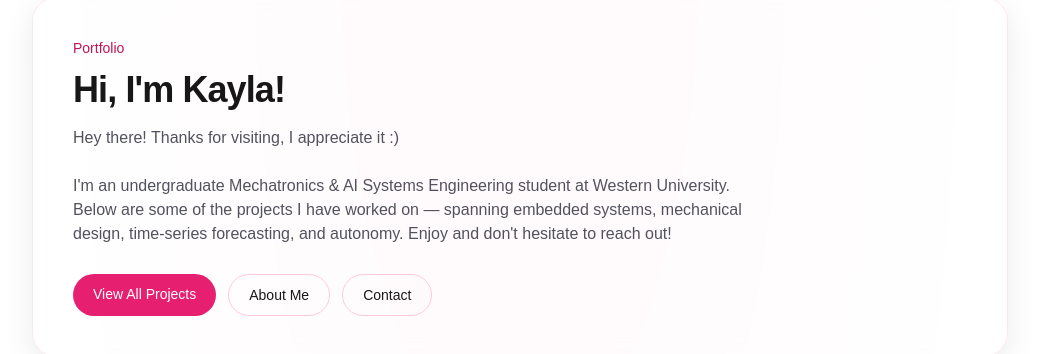
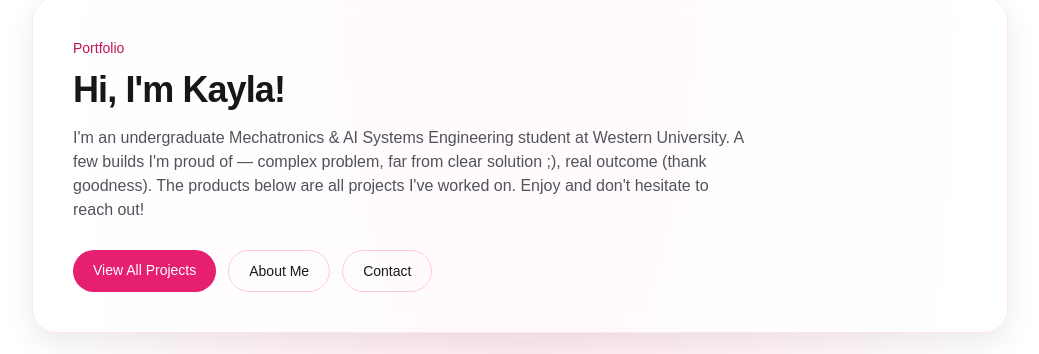
Before and after one commit to kayladipaolo/portfolio, a Next.js app: page / in a window 1280 px wide. Shown: the part 108-462 px from the top of the page, without its empty margins (120-1159 px from the left). Built offline with nearby package versions, Linux system fonts and the light colour scheme.

Commit message:
Update portfolio

```diff
--- a/app/about/page.tsx
+++ b/app/about/page.tsx
@@ -4,10 +4,9 @@ export default function AboutPage() {
       <section className="rounded-3xl border border-[var(--blush-100)] bg-white/80 p-10 shadow-[0_10px_30px_rgba(0,0,0,0.08)] backdrop-blur">
         <h1 className="text-3xl font-semibold tracking-tight">About Me :)</h1>
         <p className="mt-4 max-w-2xl text-zinc-600">
-        I am extremely hardworking, very outgoing, and always down for a challenge.
-        I’m the kind of person who talks things through, asks questions, and figures things
-        out as I go. I like being busy, I learn fast, and I like pushing myself
-        to always do better.
+        Hardworking, outgoing, and always up for a challenge. I talk things through,
+        ask questions, and figure things out as I go. I like being busy, I learn fast,
+        and I like pushing myself to always do better.
         </p>
 
         <div className="mt-7 grid gap-4 md:grid-cols-2">
--- a/app/page.tsx
+++ b/app/page.tsx
@@ -15,11 +15,10 @@ export default function HomePage() {
         </h1>
 
         <p className="mt-4 max-w-2xl text-zinc-600">
-          Hey there! Thanks for visiting, I appreciate it :) <br /><br />
           I'm an undergraduate Mechatronics & AI Systems Engineering student at
-          Western University. Below are some of the projects I have worked on —
-          spanning embedded systems, mechanical design, time-series forecasting,
-          and autonomy. Enjoy and don't hesitate to reach out!
+          Western University. A few builds I'm proud of — complex problem, far from
+          clear solution ;), real outcome (thank goodness). The products below are all
+          projects I've worked on. Enjoy and don't hesitate to reach out!
         </p>
 
         <div className="mt-7 flex flex-wrap gap-3">
```
